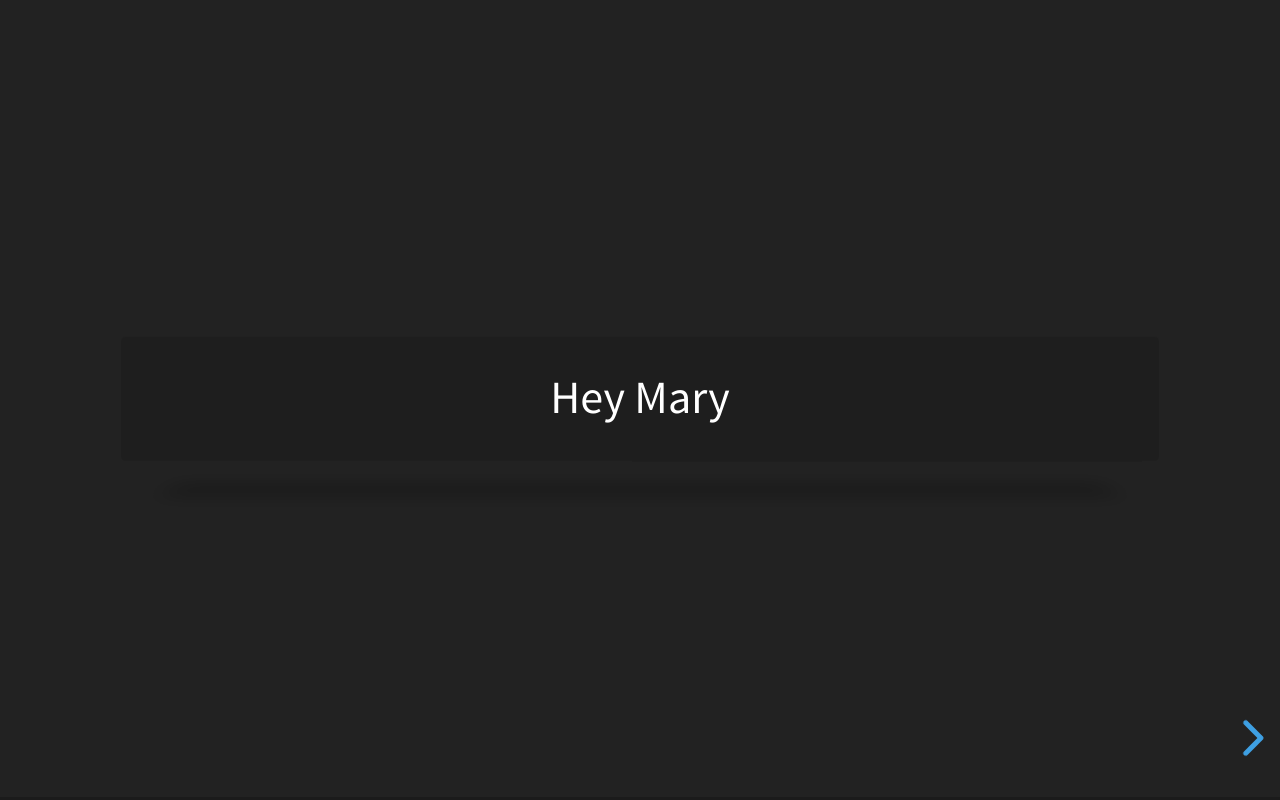
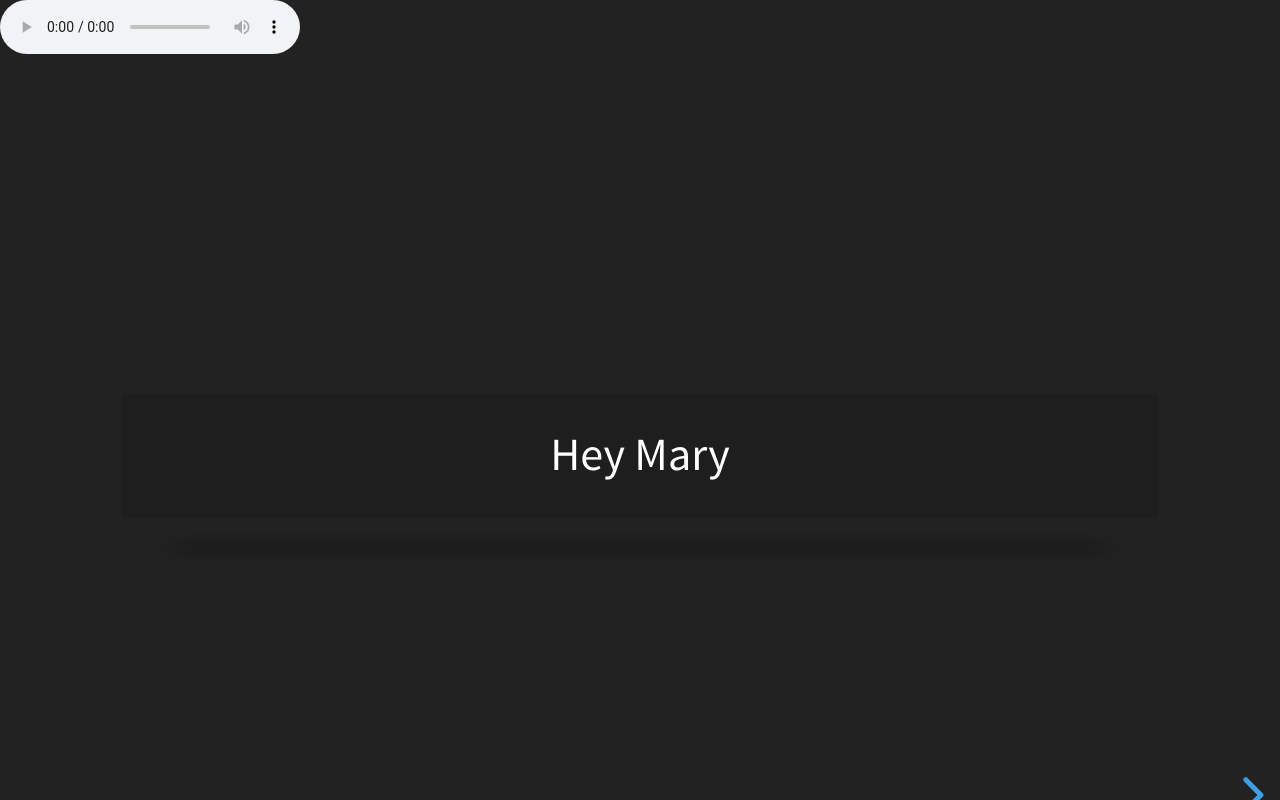
Before and after one commit to farhanashrafdev/Happy-Birthday-Mary, a website: page index.html in a window 1280 px wide. Drawn offline with Linux system fonts and the light colour scheme.

Commit message:
added audio

```diff
--- a/index.html
+++ b/index.html
@@ -1,6 +1,11 @@
 <!doctype html>
 <html>
 	<head>
+		<audio controls autoplay>
+			<source src="mp3/hbd.mp3" type="audio/mpeg">
+		  Your browser does not support the audio element.
+		  </audio>
+
 		<meta charset="utf-8">
 		<meta name="viewport" content="width=device-width, initial-scale=1.0, maximum-scale=1.0, user-scalable=no">
 
```
Also changed, not shown: 1 other file.
